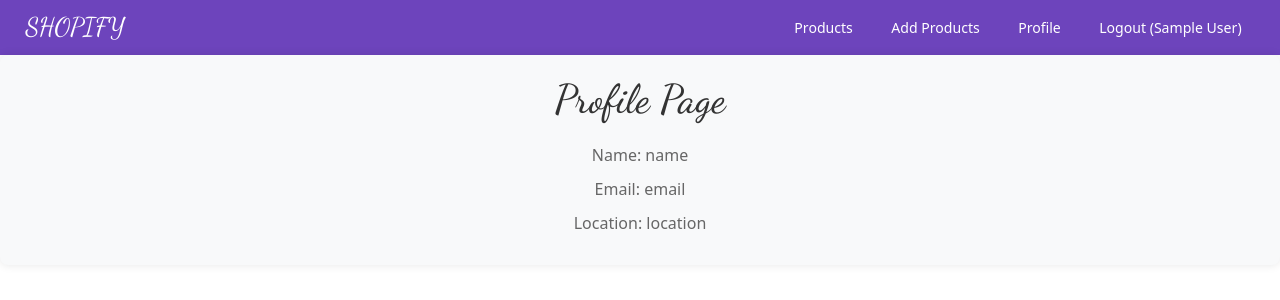
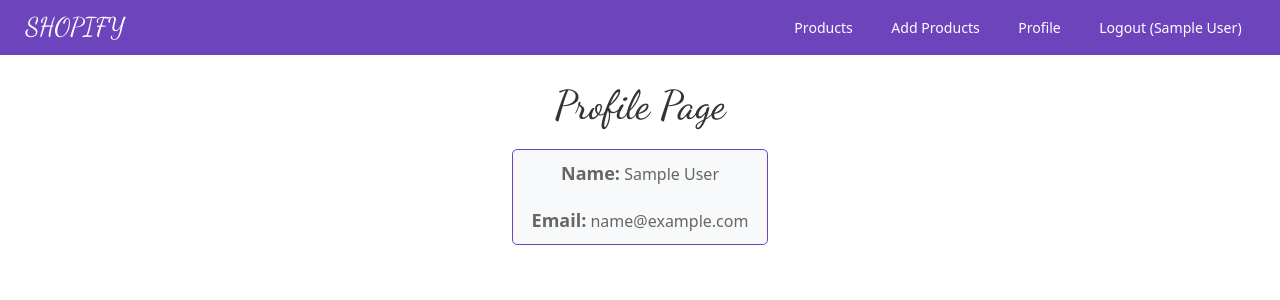
Before and after one commit to tarupathak/Shopify-Frontend, a React (Create React App) app: page /profile in a window 1280 px wide. Shown: the top 300 px of the page. Built offline with nearby package versions, Linux system fonts and the light colour scheme; sample sign-in values are in the browser's storage; the HTML template or start-up script is replaced by a standard one.

Commit message:
Added profile page

```diff
--- a/src/Pages/Pages.css
+++ b/src/Pages/Pages.css
@@ -124,16 +124,28 @@ h1 {
 /* styles.css */
 
 .profile {
-  background-color: #f8f9fa;
-  padding: 20px;
-  border-radius: 8px;
-  box-shadow: 0 0 10px rgba(0, 0, 0, 0.1);
+  margin: 2vw;
+  display: flex;
+  flex-direction: column;
+  align-items: center;
+  justify-content: space-evenly;
+}
+
+.profile-info{
+  display: flex;
+  flex-direction: column;
+  align-items: center;
+  justify-content: space-evenly;
+  border-radius: 0.4vw;
+  border-style: none;
+  background: #f8f9fa;
+  border: 1px solid #6d44bc;
+  width: 20vw;
 }
 
 .profile h1 {
   color: #333;
   margin-bottom: 20px;
-
   text-align: center;
 }
 
@@ -150,7 +162,7 @@ h1 {
 
 .product {
   height: fit-content;
-  width: fit-content;
+  width: 239px;
   padding: 1vw;
   border-radius: 0.5vw;
   background-color: #f8f9fa;
--- a/src/Pages/Profile.js
+++ b/src/Pages/Profile.js
@@ -1,14 +1,19 @@
-import React from "react";
 import img from "../Assets/download.jpeg";
 
-const Profile = ({ user }) => {
+const Profile = () => {
+  const auth = localStorage.getItem("user");
   return (
     <div className="profile">
       <h1>Profile Page</h1>
       <div className="profile-info">
-        <p>Name: name</p>
-        <p>Email: email</p>
-        <p>Location: location</p>
+        <p>
+          <span style={{ fontSize: "large", fontWeight: "600" }}>Name:</span>{" "}
+          {JSON.parse(auth).name}
+        </p>
+        <p>
+          <span style={{ fontSize: "large", fontWeight: "600" }}>Email:</span>{" "}
+          {JSON.parse(auth).email}
+        </p>
       </div>
     </div>
   );
```
Also changed, not shown: src/Pages/ProductList.jsx (deleted, +0 -104 lines).
